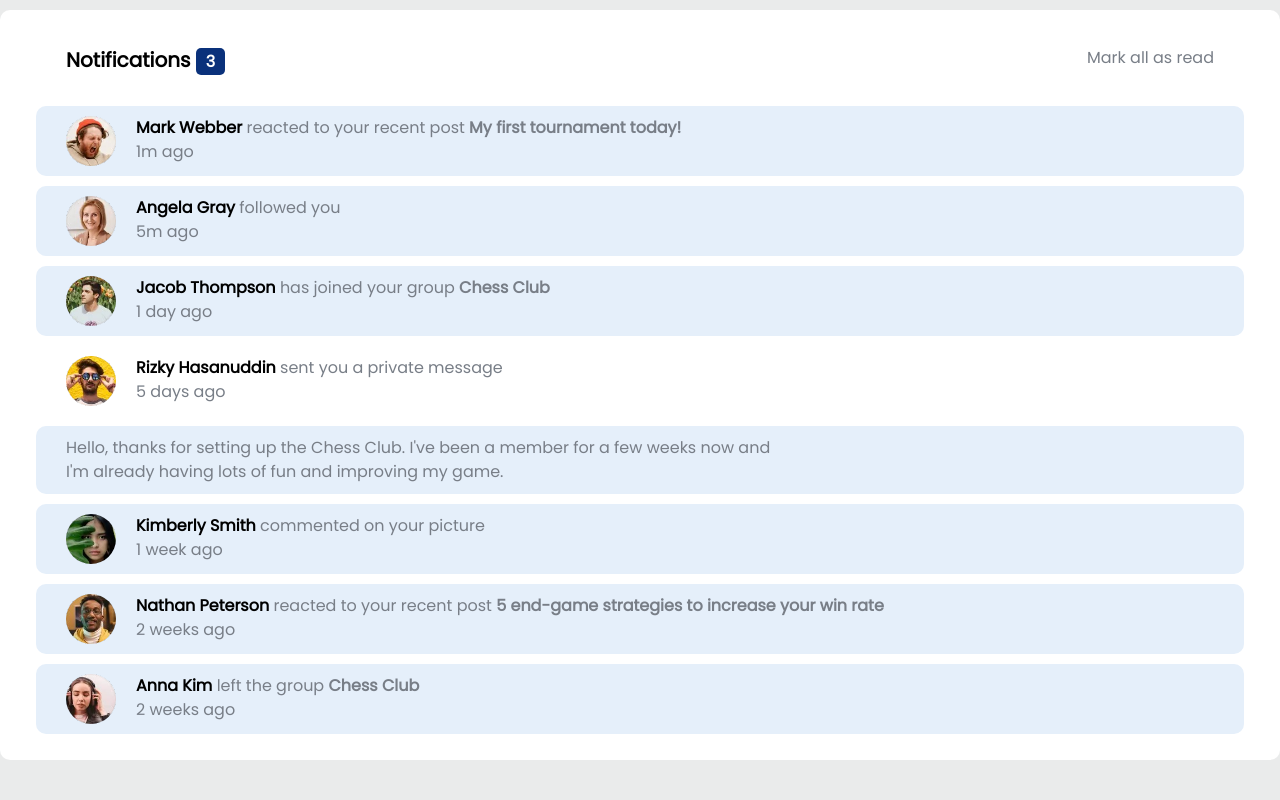
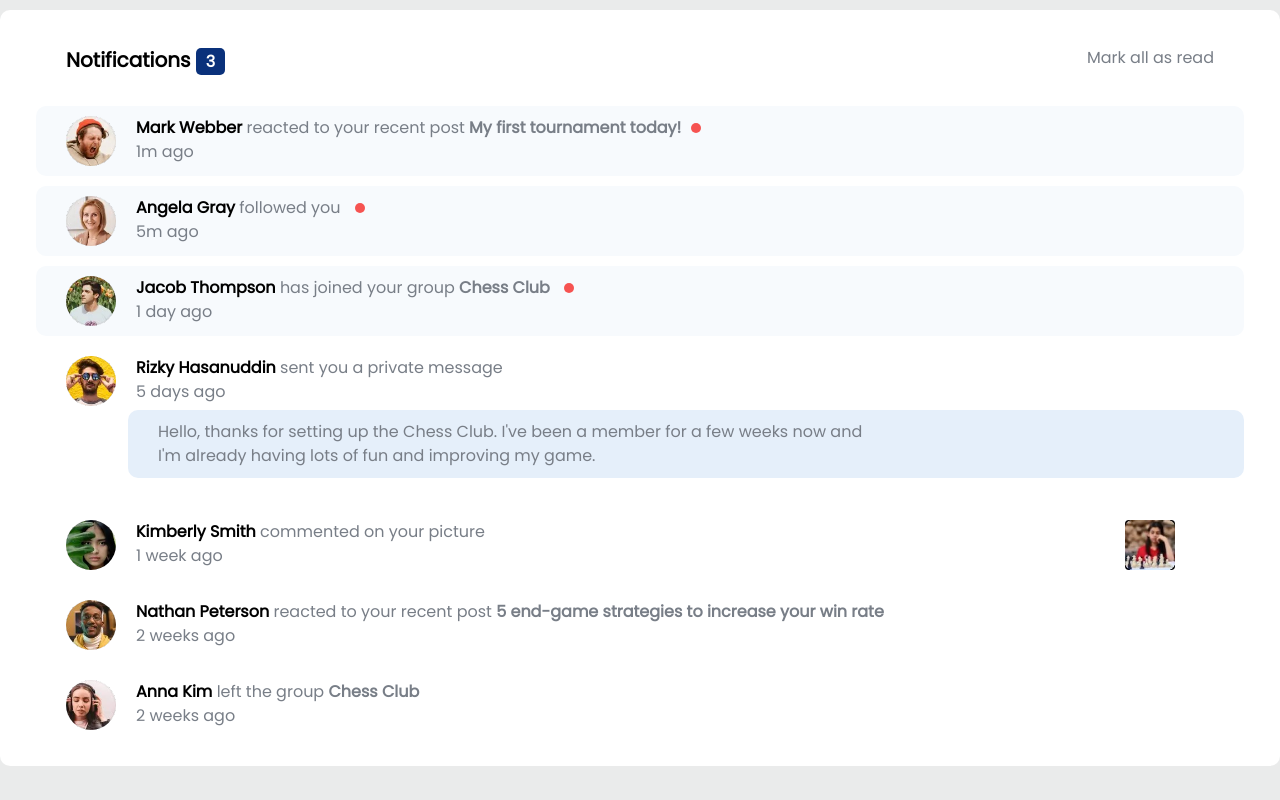
Before and after one commit to Padmasripriya/notifications-page, a React (Create React App) app: page / in a window 1280 px wide. Built offline with nearby package versions, Linux system fonts and the light colour scheme.

Commit message:
added red dots and adjusted some css

```diff
--- a/src/App.css
+++ b/src/App.css
@@ -28,13 +28,17 @@ img {
 }
 
 p {
-    background: hsl(211, 68%, 94%);
+    background: hsl(210, 60%, 98%);
     border-radius: 10px;
     margin: 10px 20px;
     padding: 10px 30px;
 }
 
-p:nth-child(4) {
+p:nth-child(5) {
+    background: hsl(211, 68%, 94%);
+}
+
+p:nth-child(4), p:nth-child(6), p:nth-child(7), p:nth-child(8) {
     background: none;
 }
 
@@ -48,3 +52,23 @@ p:nth-child(4) {
     padding: 2px 10px;
     border-radius: 5px;
 }
+
+.dot {
+    width: 10px;
+    height: 10px;
+    color: hsl(1, 90%, 64%);
+    background: hsl(1, 90%, 64%);
+    display: inline-block;
+    margin-left: 10px;
+    border-radius: 50px;
+}
+
+.comment {
+    margin-left: 7rem;
+    margin-top: -1rem;
+    margin-bottom: 2rem;
+}
+
+.chess {
+    margin-left: 40rem;
+}
--- a/src/modules/notifications.js
+++ b/src/modules/notifications.js
@@ -7,7 +7,7 @@ export function Notifications() {
                <p className="flex">
                     <img src={require("../images/avatar-mark-webber.jpg")} className="" alt="image of mark webber"/>
                     <span className="ml-5">
-                         <strong className="text-black">Mark Webber</strong> reacted to your recent post <strong className="hover:text-blue">My first tournament today!</strong>
+                         <strong className="text-black">Mark Webber</strong> reacted to your recent post <strong className="hover:text-blue">My first tournament today!</strong><span className="dot"></span>
                          <br />
                          1m ago
                     </span>
@@ -15,7 +15,7 @@ export function Notifications() {
                <p className="flex">
                     <img src={require("../images/avatar-angela-gray.jpg")} className="w-50px h-50px" alt="image of angela gray"/>
                     <span className="ml-5">
-                         <strong className="text-black">Angela Gray</strong> followed you
+                         <strong className="text-black">Angela Gray</strong> followed you <span className="dot"></span>
                          <br />
                          5m ago
                     </span>
@@ -23,7 +23,7 @@ export function Notifications() {
                <p className="flex">
                     <img src={require("../images/avatar-jacob-thompson.jpg")} className="" alt="image of jacob thompson"/>
                     <span className="ml-5">
-                         <strong className="text-black">Jacob Thompson</strong> has joined your group <strong className="hover:text-blue">Chess Club</strong>
+                         <strong className="text-black">Jacob Thompson</strong> has joined your group <strong className="hover:text-blue">Chess Club</strong> <span className="dot"></span>
                          <br />
                          1 day ago
                     </span>
@@ -37,7 +37,7 @@ export function Notifications() {
                          <br/>
                     </span>
                </p>
-               <p>
+               <p className="comment">
                     Hello, thanks for setting up the Chess Club. I've been a member for a few weeks now and
                     <br />
                     I'm already having lots of fun and improving my game.
@@ -49,6 +49,7 @@ export function Notifications() {
                          <br />
                          1 week ago
                     </span>
+                    <img src={require("../images/image-chess.jpg")} className="chess rounded" alt="image of kimberly smith"/>
                </p>
                <p className="flex">
                     <img src={require("../images/avatar-nathan-peterson.jpg")} className="" alt="image of nathan peterson"/>
```
